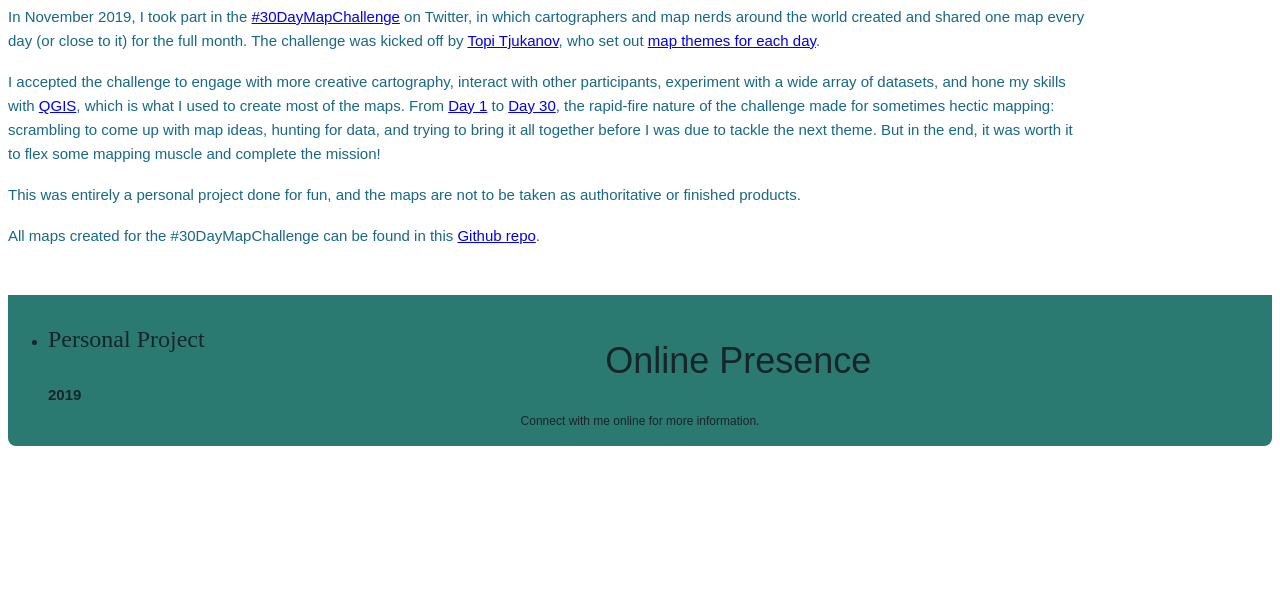
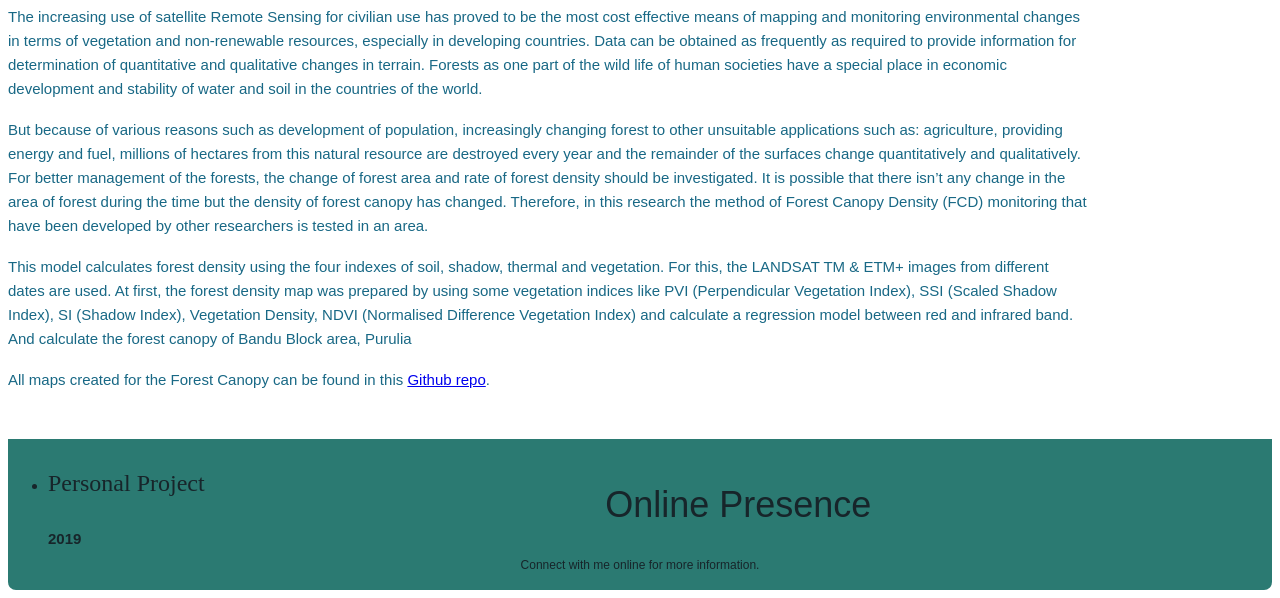
Before and after one commit to Sneha-1410/Portfolio, a plain HTML site: page forestCanopyDensity.html in a window 1280 px wide. Shown: the part 1193-1791 px from the top of the page. Before the commit the page ends 1647 px from the top, so only its background shows below. Drawn offline with nearby package versions, Linux system fonts and the light colour scheme; some icons are missing; files whose address does not match are found by name; a web font is replaced by a local one.

Commit message:
FOREST CANOPY WORK DONE

```diff
--- a/forestCanopyDensity.html
+++ b/forestCanopyDensity.html
@@ -83,29 +83,13 @@
                     </div>
 
                     <br>
-                    <p>In November 2019, I took part in the <a
-                            href="https://twitter.com/hashtag/30DayMapChallenge?src=hashtag_click"
-                            target="_blank">#30DayMapChallenge</a> on Twitter, in which cartographers and map nerds
-                        around the world created and shared one map every day (or close to it) for the full month. The
-                        challenge was kicked off by <a href="https://twitter.com/tjukanov" target="_blank">Topi
-                            Tjukanov</a>, who set out <a href="https://twitter.com/tjukanov/status/1187713840550744066"
-                            target="_blank">map themes for each day</a>.</p>
+                    <p>The increasing use of satellite Remote Sensing for civilian use has proved to be the most cost effective means of mapping and monitoring environmental changes in terms of vegetation and non-renewable resources, especially in developing countries. Data can be obtained as frequently as required to provide information for determination of quantitative and qualitative changes in terrain. Forests as one part of the wild life of human societies have a special place in economic development and stability of water and soil in the countries of the world.</p>
                     <br>
-                    <p>I accepted the challenge to engage with more creative cartography, interact with other
-                        participants, experiment with a wide array of datasets, and hone my skills with <a
-                            href="https://qgis.org/en/site/" target="_blank">QGIS</a>, which is what I used to create
-                        most of the maps. From <a href="https://twitter.com/TimStOnge/status/1190752827729227782"
-                            target="_blank">Day 1</a> to <a
-                            href="https://twitter.com/TimStOnge/status/1201275141818404866" target="_blank">Day 30</a>,
-                        the rapid-fire nature of the challenge made for sometimes hectic mapping: scrambling to come up
-                        with map ideas, hunting for data, and trying to bring it all together before I was due to tackle
-                        the next theme. But in the end, it was worth it to flex some mapping muscle and complete the
-                        mission!</p>
+                    <p>But because of various reasons such as development of population, increasingly changing forest to other unsuitable applications such as: agriculture, providing energy and fuel, millions of hectares from this natural resource are destroyed every year and the remainder of the surfaces change quantitatively and qualitatively. For better management of the forests, the change of forest area and rate of forest density should be investigated. It is possible that there isn’t any change in the area of forest during the time but the density of forest canopy has changed. Therefore, in this research the method of Forest Canopy Density (FCD) monitoring that have been developed by other researchers is tested in an area. </p>
                     <br>
-                    <p>This was entirely a personal project done for fun, and the maps are not to be taken as
-                        authoritative or finished products.</p>
+                    <p>This model calculates forest density using the four indexes of soil, shadow, thermal and vegetation. For this, the LANDSAT TM & ETM+ images from different dates are used. At first, the forest density map was prepared by using some vegetation indices like PVI (Perpendicular Vegetation Index), SSI (Scaled Shadow Index), SI (Shadow Index), Vegetation Density, NDVI (Normalised Difference Vegetation Index) and calculate a regression model between red and infrared band. And calculate the forest canopy of Bandu Block area, Purulia</p>
                     <br>
-                    <p>All maps created for the #30DayMapChallenge can be found in this <a
+                    <p>All maps created for the Forest Canopy can be found in this <a
                             href="https://github.com/Sneha-1410/Forest_Canopy" target="_blank">Github
                             repo</a>.</p>
                     <br>
```
